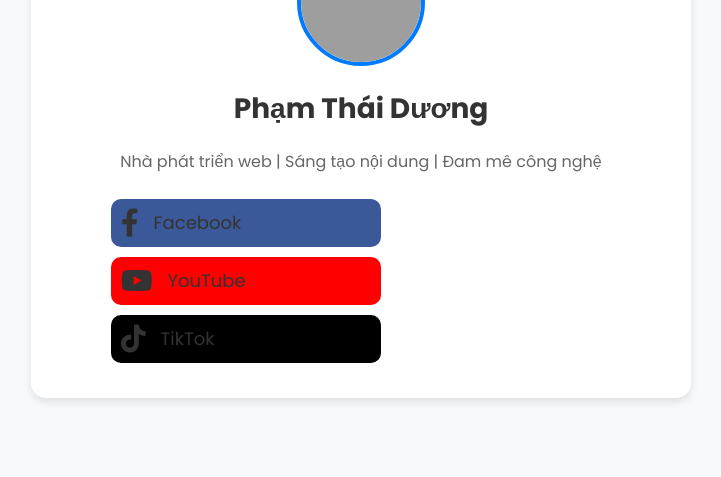
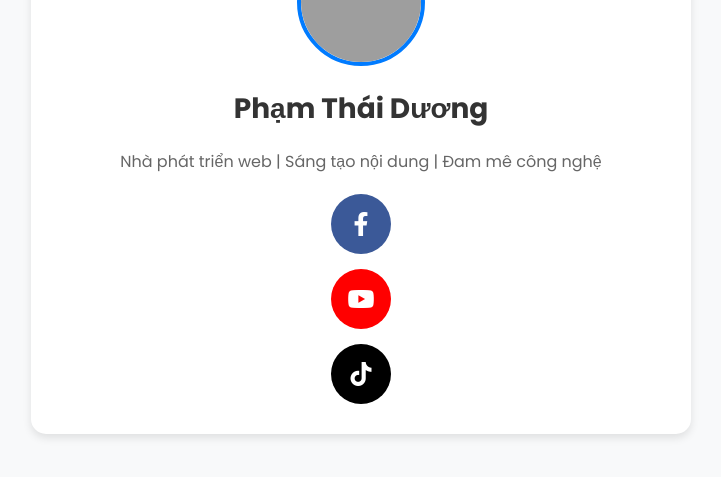
Before and after one commit to Jacob10289/phamthaiduong, a Flask app: page / in a window 1280 px wide. Shown: the part 150-627 px from the top of the page, without its empty margins (279-1000 px from the left). Run offline with Flask 3, Linux system fonts and the light colour scheme; grey boxes are pictures that could not be loaded.

Commit message:
Chỉnh sửa web

```diff
--- a/templates/index.html
+++ b/templates/index.html
@@ -40,31 +40,27 @@
             margin-top: 20px;
             display: flex;
             flex-direction: column;
-            align-items: flex-start;
-            padding-left: 50px;
+            align-items: center; /* Căn giữa icon */
+            gap: 15px; /* Khoảng cách đồng đều */
         }
         .social-links a {
             display: flex;
             align-items: center;
+            justify-content: center;
             text-decoration: none;
-            font-size: 18px;
-            color: #333;
-            padding: 10px;
-            width: 250px;
-            border-radius: 10px;
-            margin: 5px 0;
-            transition: 0.3s;
+            font-size: 24px;
+            color: white;
+            border-radius: 50%;
+            width: 60px; /* Tăng kích thước */
+            height: 60px;
+            transition: transform 0.3s;
         }
         .social-links a:hover {
-            transform: scale(1.05);
+            transform: scale(1.1);
         }
-        .social-links i {
-            font-size: 28px;
-            margin-right: 15px;
-        }
-        .facebook { background: #3b5998; color: white; }
-        .youtube { background: #ff0000; color: white; }
-        .tiktok { background: #000000; color: white; }
+        .facebook { background: #3b5998; }
+        .youtube { background: #ff0000; }
+        .tiktok { background: #000000; }
     </style>
 </head>
 <body>
@@ -74,15 +70,9 @@
         <p>Nhà phát triển web | Sáng tạo nội dung | Đam mê công nghệ</p>
 
         <div class="social-links">
-            <a href="https://www.facebook.com/lnisx14" class="facebook">
-                <i class="fab fa-facebook-f"></i> Facebook
-            </a>
-            <a href="https://www.youtube.com/PhamThaiDuongOfficial" class="youtube">
-                <i class="fab fa-youtube"></i> YouTube
-            </a>
-            <a href="https://www.tiktok.com/@lnisx14" class="tiktok">
-                <i class="fab fa-tiktok"></i> TikTok
-            </a>
+            <a href="https://www.facebook.com/lnisx14" class="facebook"><i class="fab fa-facebook-f"></i></a>
+            <a href="https://www.youtube.com/PhamThaiDuongOfficial" class="youtube"><i class="fab fa-youtube"></i></a>
+            <a href="https://www.tiktok.com/@lnisx14" class="tiktok"><i class="fab fa-tiktok"></i></a>
         </div>
     </div>
 </body>
```
